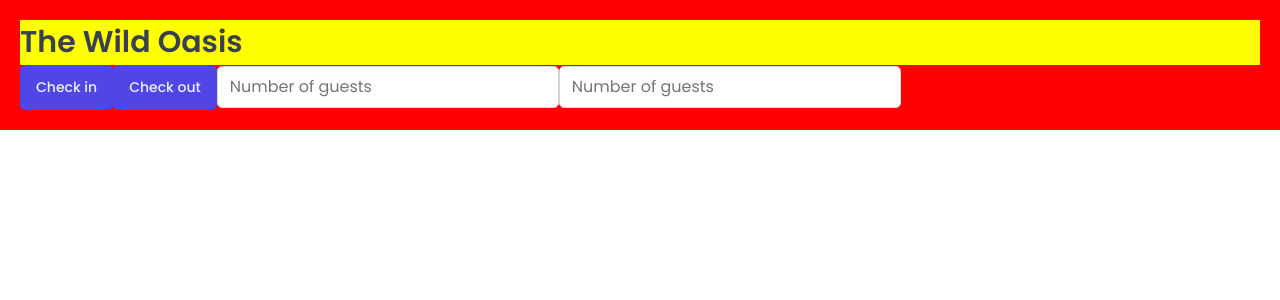
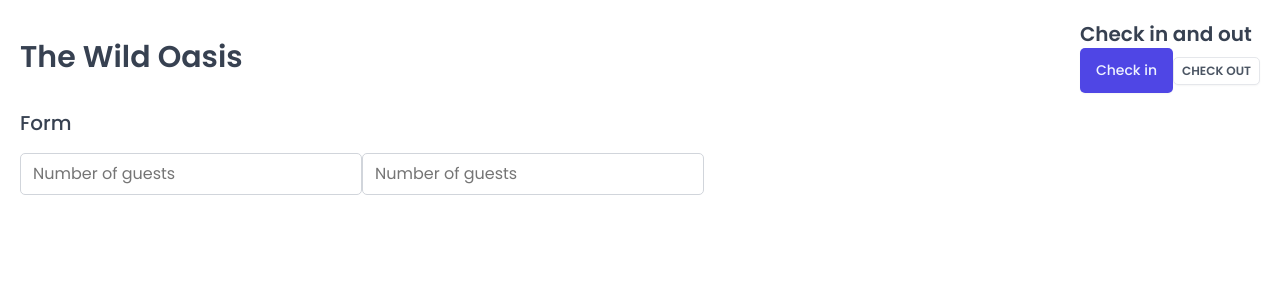
Before and after one commit to nhamonin/wild-oasis, a React (Vite) app: page / in a window 1280 px wide. Shown: the top 300 px of the page. Built offline with nearby package versions, Linux system fonts and the light colour scheme; the HTML template or start-up script is replaced by a standard one; a web font is replaced by a local one.

Commit message:
Finish with styled components

```diff
--- a/src/App.tsx
+++ b/src/App.tsx
@@ -3,15 +3,10 @@ import styled from 'styled-components';
 import GlobalStyles from './styles/GlobalStyles';
 import Input from './ui/Input';
 import Button from './ui/Button';
-
-const H1 = styled.h1`
-  font-size: 30px;
-  font-weight: 600;
-  background-color: yellow;
-`;
+import Heading from './ui/Heading';
+import Row from './ui/Row';
 
 const StyledApp = styled.div`
-  background-color: red;
   padding: 20px;
 `;
 
@@ -20,11 +15,27 @@ function App() {
     <>
       <GlobalStyles />
       <StyledApp>
-        <H1>The Wild Oasis</H1>
-        <Button onClick={() => alert('Check in!')}>Check in</Button>
-        <Button onClick={() => alert('Check out!')}>Check out</Button>
-        <Input placeholder="Number of guests" />
-        <Input placeholder="Number of guests" />
+        <Row>
+          <Row type="horizontal">
+            <Heading as="h1">The Wild Oasis</Heading>
+
+            <div>
+              <Heading as="h2">Check in and out</Heading>
+              <Button onClick={() => alert('Check in!')}>Check in</Button>
+              <Button variation="secondary" size="small" onClick={() => alert('Check out!')}>
+                Check out
+              </Button>
+            </div>
+          </Row>
+
+          <Row>
+            <Heading as="h3">Form</Heading>
+            <form>
+              <Input placeholder="Number of guests" />
+              <Input placeholder="Number of guests" />
+            </form>
+          </Row>
+        </Row>
       </StyledApp>
     </>
   );
--- a/src/ui/Button.tsx
+++ b/src/ui/Button.tsx
@@ -1,4 +1,12 @@
 import styled, { css } from 'styled-components';
+
+type ButtonSize = 'small' | 'medium' | 'large';
+type ButtonVariation = 'primary' | 'secondary' | 'danger';
+
+type ButtonProps = {
+  size?: ButtonSize;
+  variation?: ButtonVariation;
+};
 
 const sizes = {
   small: css`
@@ -48,20 +56,18 @@ const variations = {
   `,
 };
 
-const Button = styled.button`
-  font-size: 1.4rem;
+const Button = styled.button<ButtonProps>`
   border-radius: var(--border-radius-sm);
-  padding: 1.2rem 1.6rem;
-  font-weight: 500;
   border: none;
-  color: var(--color-brand-50);
-  background-color: var(--color-brand-600);
-  cursor: pointer;
   box-shadow: var(--shadow-sm);
 
-  &:hover {
-    background-color: var(--color-brand-700);
-  }
+  ${(props) => variations[props.variation || 'primary'] || variations.primary}
+  ${(props) => sizes[props.size || 'medium'] || sizes.medium}
 `;
 
+Button.defaultProps = {
+  size: 'medium',
+  variation: 'primary',
+};
+
 export default Button;
--- /dev/null
+++ b/src/ui/Heading.tsx
@@ -0,0 +1,31 @@
+import styled, { css } from 'styled-components';
+
+type HeadingProps = {
+  as: 'h1' | 'h2' | 'h3';
+};
+
+const Heading = styled.h1<HeadingProps>`
+  ${(props) =>
+    props.as === 'h1' &&
+    css`
+      font-size: 3rem;
+      font-weight: 600;
+    `}
+
+  ${(props) =>
+    props.as === 'h2' &&
+    css`
+      font-size: 2rem;
+      font-weight: 600;
+    `}
+
+  ${(props) =>
+    props.as === 'h3' &&
+    css`
+      font-size: 2rem;
+      font-weight: 500;
+    `}
+  line-height: 1.4;
+`;
+
+export default Heading;
--- /dev/null
+++ b/src/ui/Row.tsx
@@ -0,0 +1,29 @@
+import styled, { css } from 'styled-components';
+
+type RowProps = {
+  type?: 'horizontal' | 'vertical';
+};
+
+const Row = styled.div<RowProps>`
+  display: flex;
+
+  ${(props) =>
+    props.type === 'horizontal' &&
+    css`
+      justify-content: space-between;
+      align-items: center;
+    `}
+
+  ${(props) =>
+    props.type === 'vertical' &&
+    css`
+      flex-direction: column;
+      gap: 1.6rem;
+    `}
+`;
+
+Row.defaultProps = {
+  type: 'vertical',
+};
+
+export default Row;
```
